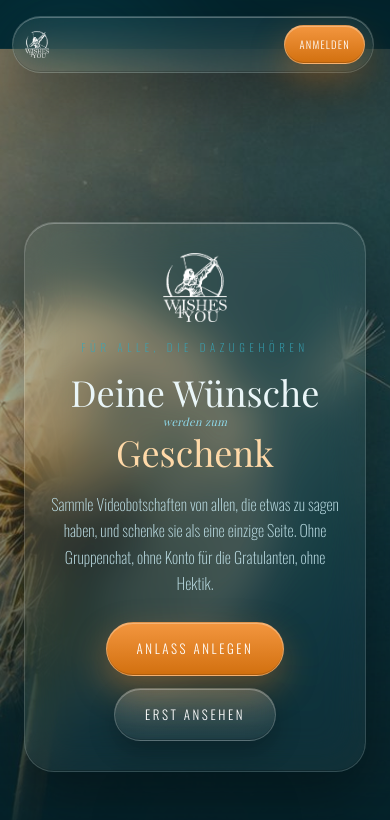
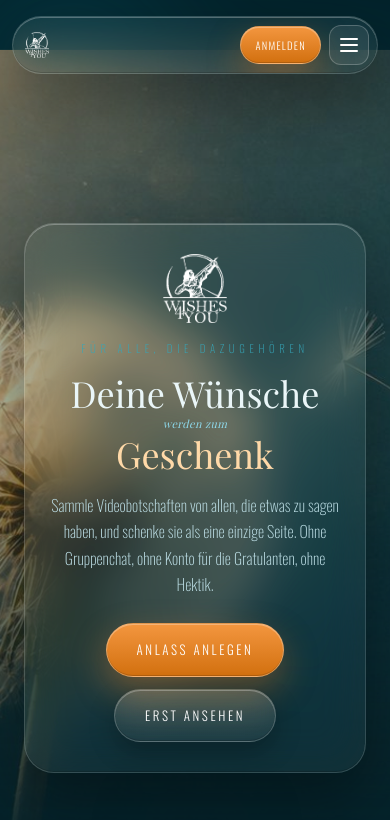
Before and after one commit to FINNPUTER/Wishes4You-Landing, a plain HTML site: page index.html in a window 390 px wide. Shown: the top 820 px of the page. Drawn offline with nearby package versions, Linux system fonts and the light colour scheme; a web font is replaced by a local one.

Commit message:
Add files via upload

```diff
--- a/index.html
+++ b/index.html
@@ -180,11 +180,12 @@ nav{-webkit-transform:translateX(-50%) translateZ(0);transform:translateX(-50%)
 .menue a{display:block;padding:15px 18px;border-radius:14px;font-size:13px;letter-spacing:.18em;text-transform:uppercase;color:#DCEFF4}
 .menue a:active,.menue a:hover{background:rgba(255,255,255,.08);color:#fff}
 @media(max-width:820px){
-  nav{left:12px;right:12px;transform:none;-webkit-transform:none;width:auto;max-width:none;justify-content:flex-start}
+  nav{left:12px;right:12px;transform:none;-webkit-transform:none;width:auto;max-width:calc(100vw - 24px);
+    box-sizing:border-box;justify-content:flex-start;overflow:hidden}
   .punkte{display:none}
-  .burger{display:none;width:40px;height:40px;border-radius:12px;border:1px solid rgba(255,255,255,.22);cursor:pointer;background:rgba(255,255,255,.08);align-items:center;justify-content:center;flex-direction:column;gap:4px;padding:0;margin-left:4px}
-  nav{gap:4px;padding:8px 8px 8px 12px;width:calc(100% - 28px)}
-  nav .knopf.klein{margin-left:auto}
+  .burger{display:flex}
+  nav{gap:4px;padding:8px 8px 8px 12px}
+  nav .knopf.klein{margin-left:auto;font-size:10.5px;letter-spacing:.1em;padding:9px 14px}
   header{padding-top:112px}
   .hero-glas{padding:30px 22px}
   section{padding:70px 0}
```
Also changed, not shown: preise.html (+5 -4 lines).
